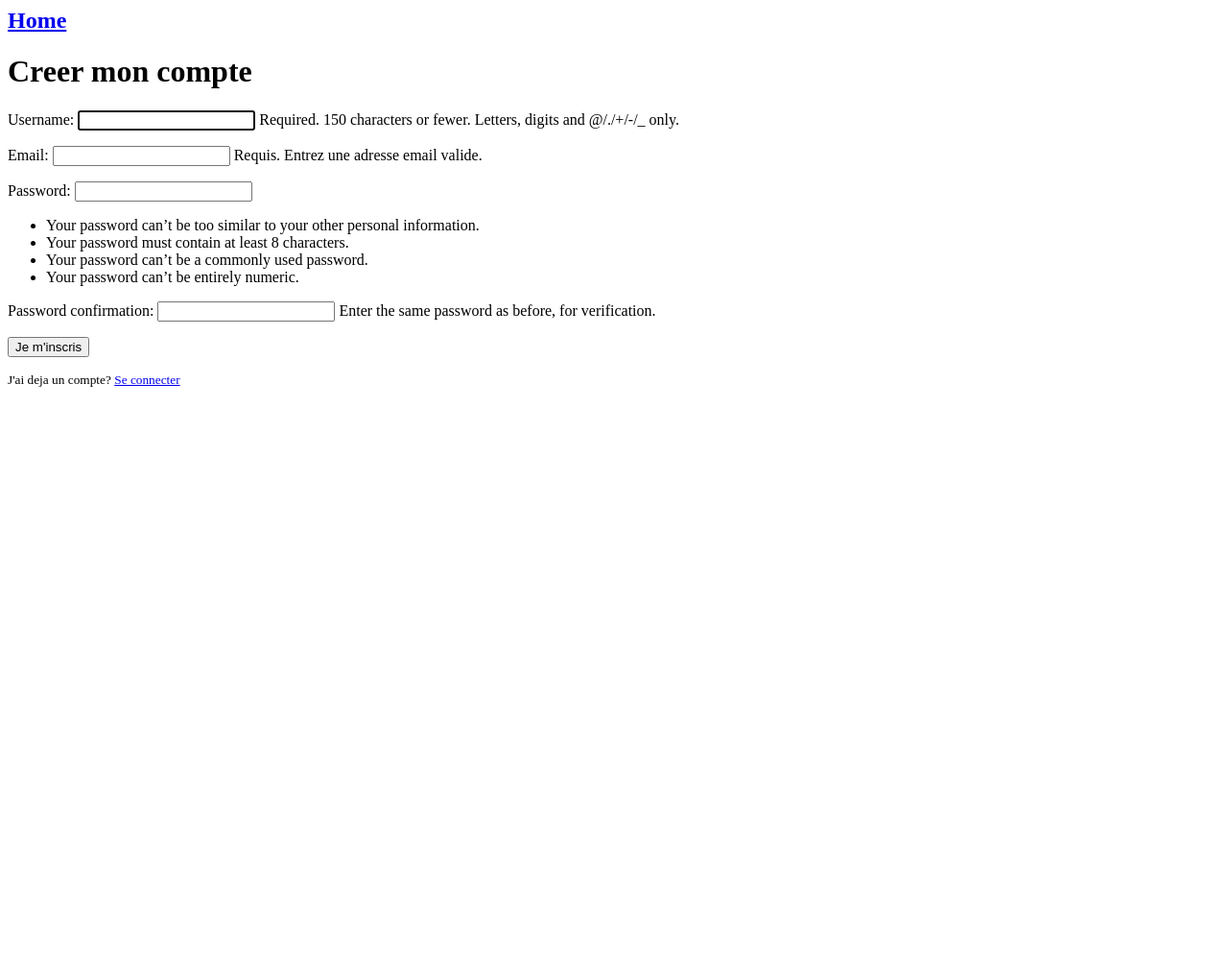
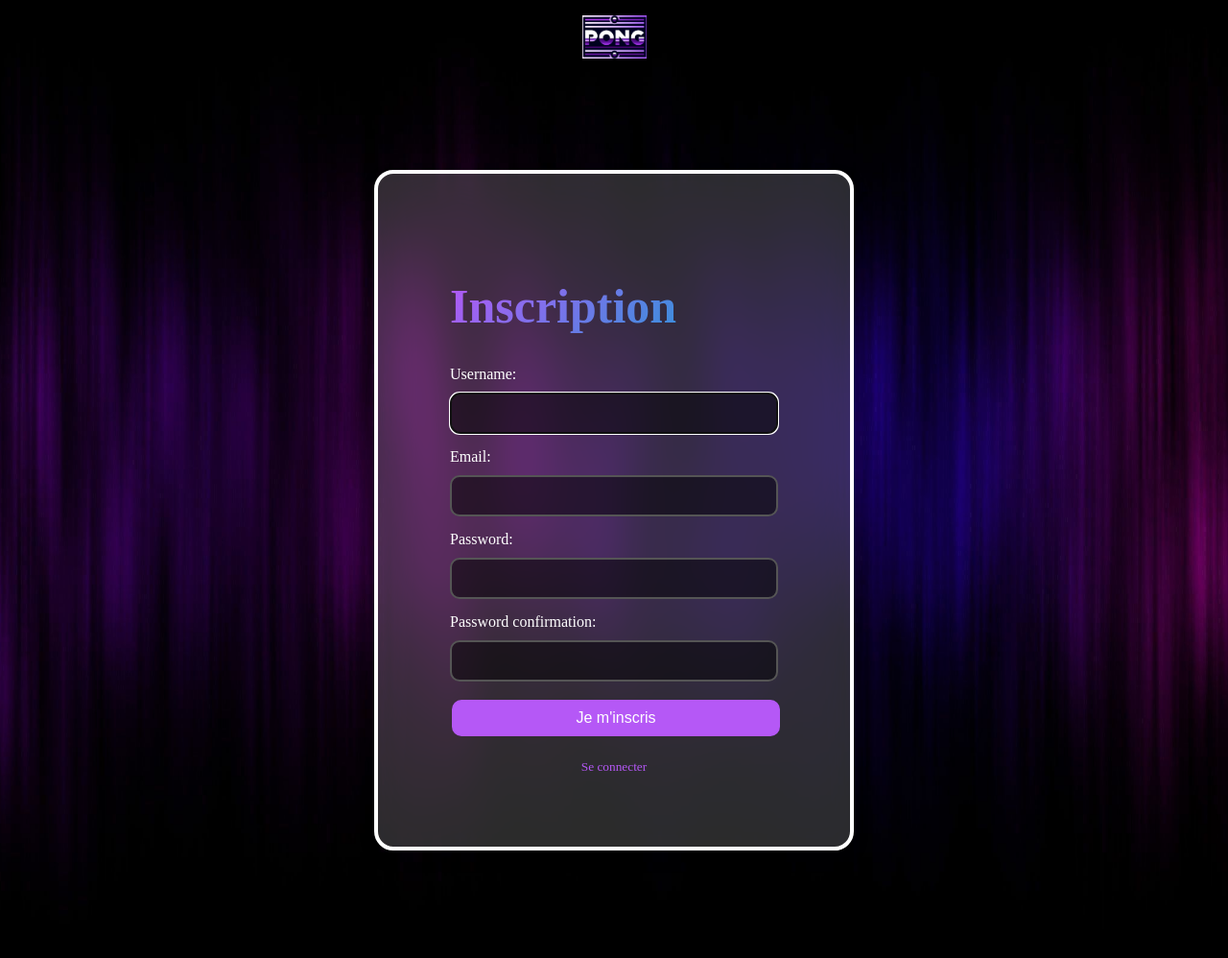
Before and after one commit to axelvag/ft_Transcendance, a Django app: page /accounts/register/ in a window 1280 px wide. Shown: the whole page at 96% size. Before the commit the page ends 403 px from the top, so only its background shows below. Run offline with Django 4.2, Linux system fonts and the light colour scheme.

Commit message:
[#8][authentification] css all page

```diff
--- a/back/auth/Home/static/css/styles.css
+++ b/back/auth/Home/static/css/styles.css
@@ -1,5 +1,14 @@
+*,
+*::before,
+*::after {
+  box-sizing: border-box;
+}
+
 body{
   background-color: #000000;
+  min-height: 100vh;
+  margin: 0;
+  padding: 0;
 }
 
 .white-mode {
@@ -144,16 +128,23 @@ H1{
   background-color: rgb(255, 255, 255);
 }
 
-img {
-  margin-left: 48.5%;
+.img-home {
   width : 67px;
   height : 45px;
+}
+
+.img-login-register{
+  width : 67px;
+  height : 45px;
+  margin-top:  1rem;
 }
 
 .flex{
   display: flex;
   flex-direction: row;
   margin-right: 1%;
+  align-items: center;
+  margin-left: auto;
 }
 
 .switch {
@@ -225,6 +216,9 @@ border-radius: 50%;
 .padding-global{
   padding-bottom: 7rem;
   padding-top: 7rem;
+
+  flex: 0 0 auto;
+  margin: auto;
 }
 
 p{
@@ -236,12 +230,13 @@ p{
 }
 
 .login-container {
-  background-color: rgba(255, 255, 255, 0.2); /* Fond semi-transparent */
+  background-color: rgba(255, 255, 255, 0.17); /* Fond semi-transparent */
   border-radius: 20px;
-  padding: 40px;
-  width: 300px; /* ou la largeur que vous préférez */
+  padding: 75px;
+  width: 500px; /* ou la largeur que vous préférez */
   box-shadow: 0 8px 16px 0 rgba(0, 0, 0, 0.2); /* Ombre portée légère */
   border: 4px solid rgb(255, 255, 255);
+  backdrop-filter: blur(20px);
 }
 
 .login-btn {
@@ -267,13 +266,30 @@ p{
   text-decoration: none;
 }
 
+.create-account-link:hover {
+  text-decoration: underline;
+}
+
 form p input[type='text'],
 form p input[type='password'],
 form p input[type='email'] {
   background-color: rgba(0, 0, 0, 0.5); /* Fond semi-transparent pour les champs de saisie */
-  border: 1px solid #555;
+  border: 2px solid #555;
   color: white;
-  padding: 10px;
+  padding: 12px;
+  margin-bottom: 15px;
+  margin-top: 10px;
+  width: 100%;
+  border-radius: 10px;
+}
+
+input[type='text'],
+input[type='password'],
+input[type='email']{
+  background-color: rgba(0, 0, 0, 0.5); /* Fond semi-transparent pour les champs de saisie */
+  border: 2px solid #555;
+  color: white;
+  padding: 12px;
   margin-bottom: 15px;
   margin-top: 10px;
   width: 100%;
@@ -281,8 +297,27 @@ form p input[type='email'] {
 }
 
 .back-ground-login{
-  background-image: url('../img/unsplash_pEgsWN0kwbQ.png');
+  background-image: url('../img/wp8986551-dark-purple-4k-wallpapers.jpg');
   background-size: cover; /* Couvre toute la zone disponible */
   background-position: center; /* Centre l'image dans la page */
   background-repeat: no-repeat; /* N'autorise pas la répétition de l'image */
+
+  display: flex;
+  flex-direction: column;
+  align-items: center;
 }
+
+.login-brand{
+  flex: 0 0 auto;
+}
+
+label {
+  color: #FFF; /* Couleur de texte pour les étiquettes */
+  /* autres propriétés de style */
+}
+
+.errorlist {
+  color: #f00; /* Couleur de texte pour les messages d'erreur */
+  font-size: 0.9em; /* Taille de la police pour les messages d'erreur */
+  /* autres propriétés de style */
+}
--- a/back/auth/Home/templates/Home/index.html
+++ b/back/auth/Home/templates/Home/index.html
@@ -9,12 +9,12 @@
 </head>
 <body>
   <div class="navbar">
-    <img src="{% static 'img/logoTranscendencenew.png' %}" alt="Description de l'image">
+    <img src="{% static 'img/logoTranscendencenew.png' %}" alt="Description de l'image" class="img-home">
+    <div class="flex">
       <label class="switch">
         <input type="checkbox" id="toggle-example" onchange="toggleTheme()">
         <span class="slider round"></span>
       </label>
-    <div class="flex">
       {% if user.is_authenticated %}
       <p>{{ user.username }} | <a href="{% url 'accounts:logout_user' %}" class="play-now-btn">Deconnexion</a></p>
       {% else %}
--- a/back/auth/accounts/forms.py
+++ b/back/auth/accounts/forms.py
@@ -7,7 +7,7 @@ from django.core.exceptions import ValidationError
 
 
 class UserCreationFormWithEmail(UserCreationForm):
-    email = forms.EmailField(required=True, help_text='Requis. Entrez une adresse email valide.')
+    email = forms.EmailField(required=True)
 
     class Meta:
         model = User
--- a/back/auth/accounts/templates/accounts/login.html
+++ b/back/auth/accounts/templates/accounts/login.html
@@ -8,8 +8,8 @@
     <link rel="stylesheet" href="{% static 'css/styles.css' %}" type="text/css">
 </head>
 <body class="back-ground-login">
-    <a href="{% url 'Home:index' %}">
-        <img src="{% static 'img/logoTranscendencenew.png' %}" alt="Logo">
+    <a href="{% url 'Home:index' %}" class="login-brand">
+        <img src="{% static 'img/logoTranscendencenew.png' %}" alt="Logo" class="img-login-register">
     </a>
     <div class="padding-global">
         <div class="center-container">
--- a/back/auth/accounts/templates/accounts/register.html
+++ b/back/auth/accounts/templates/accounts/register.html
@@ -1,17 +1,38 @@
-<h2><a href="{% url 'Home:index' %}">Home</a></h2>
-<h1>Creer mon compte</h1>
-
+{% load static %}
+<!DOCTYPE html>
+<html lang="fr">
+<head>
+    <meta charset="UTF-8">
+    <meta name="viewport" content="width=device-width, initial-scale=1.0">
+    <title>Login ou Register</title>
+    <link rel="stylesheet" href="{% static 'css/styles.css' %}" type="text/css">
+</head>
+<body class="back-ground-login">
+    <a href="{% url 'Home:index' %}" class="login-brand">
+        <img src="{% static 'img/logoTranscendencenew.png' %}" alt="Logo" class="img-login-register">
+    </a>
+    <div class="padding-global">
+        <div class="center-container">
+            <div class="login-container">
+                <h1 class="gradient-text">Inscription</h1>
                 <form method="post">
                     {% csrf_token %}
-    {{ form.as_p }}
-    <input type="submit" value="Je m'inscris">
+                    {% for field in form %}
+                        <div>
+                            {{ field.label_tag }} {{ field }}
+                            {{ field.errors }}
+                        </div>
+                    {% endfor %}
+                    <input type="submit" value="Je m'inscris" class="login-btn">
                 </form>
-
                 <div>
                     <small>
-        J'ai deja un compte?
-        <a href="{% url 'accounts:login_user' %}">
+                        <a href="{% url 'accounts:login_user' %}" class="create-account-link">
                             Se connecter
                         </a>
                     </small>
                 </div>
+            </div>
+        </div>
+    </div>
+</body>
```
Also changed, not shown: other parts of back/auth/Home/static/css/styles.css (+8 -29 lines), back/auth/Home/static/img/wp7961659.jpg (added), back/auth/Home/static/img/wp8986551-dark-purple-4k-wallpapers.jpg (added). Lines whose indentation alone changed are shown as unchanged.
